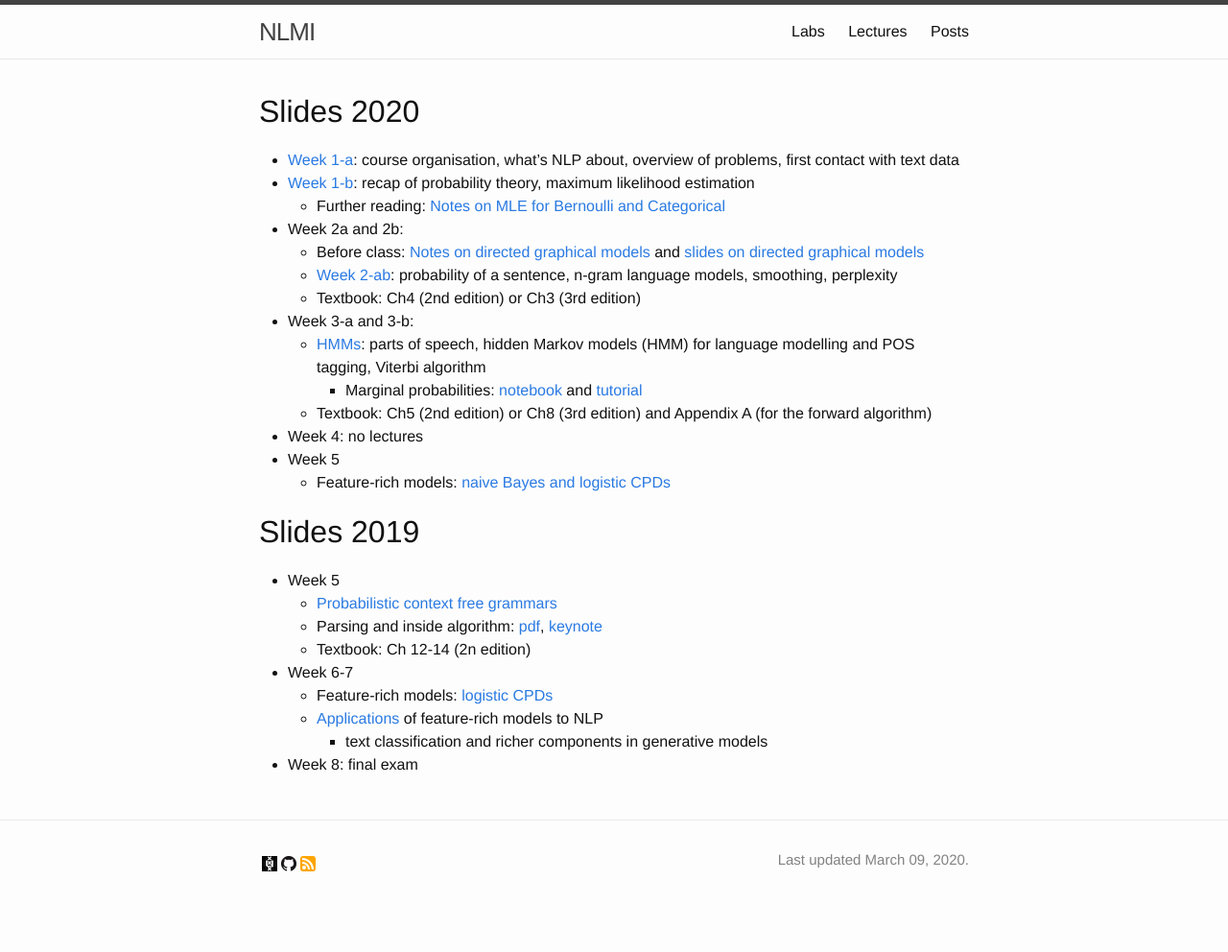
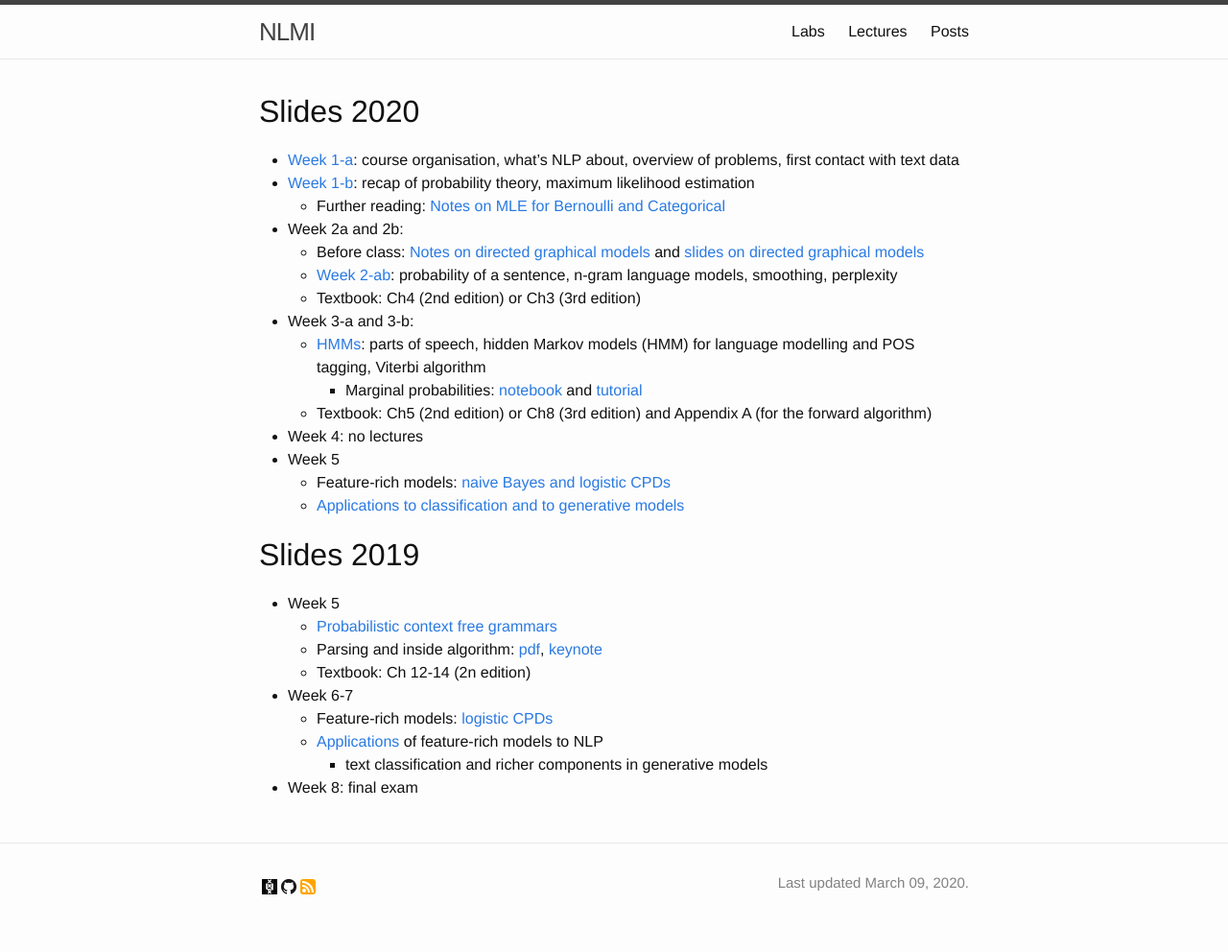
Before and after one commit to cl-illc/nlmi, a Jekyll site: the page built from lectures.md, in a window 1280 px wide. Shown: the whole page at 96% size. Built offline with Jekyll 4.4.1, drawn with Linux system fonts in a browser that asks for light colours; before the commit the page ends 968 px from its top, so only the background shows below that.

Commit message:
+week 5b 2020

```diff
--- a/lectures.md
+++ b/lectures.md
@@ -20,6 +20,7 @@ menu: yes
 * Week 4: no lectures
 * Week 5
     * Feature-rich models: [naive Bayes and logistic CPDs](lectures/week5-a.pdf)
+    * [Applications to classification and to generative models](lectures/week5-b.pdf)
 
 # Slides 2019
 
```
